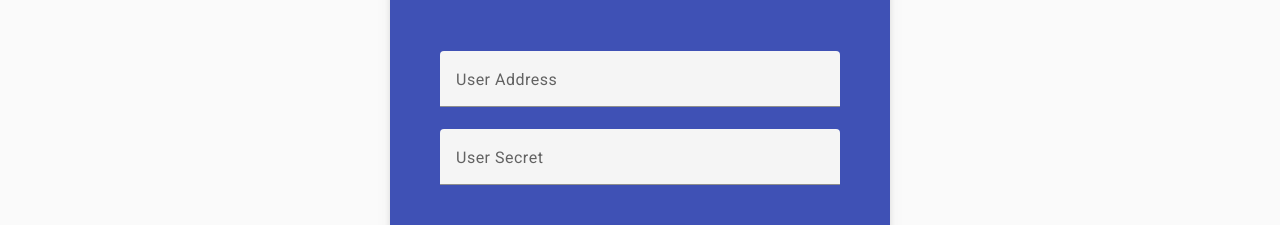
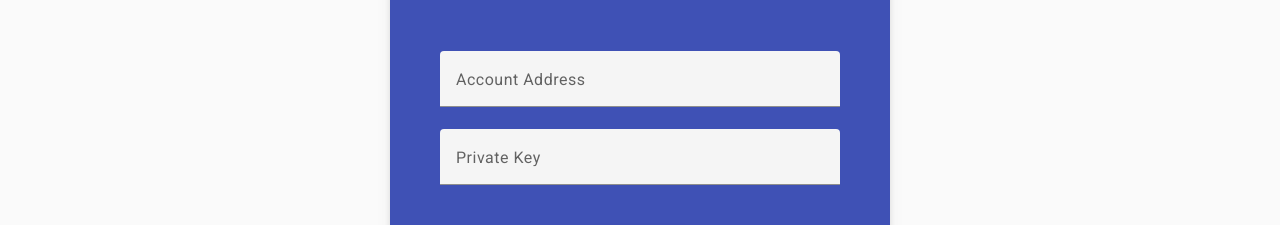
Before and after one commit to Nowpngs/ethereum-cat-adoptation, an Angular app in the folder frontend/: page /login in a window 1280 px wide. Shown: the part 325-550 px from the top of the page. Built offline with nearby package versions, Linux system fonts and the light colour scheme.

Commit message:
FE: make the login logout logic for the sidebar

```diff
--- a/frontend/src/app/modules/core/layout/sidebar/sidebar.component.html
+++ b/frontend/src/app/modules/core/layout/sidebar/sidebar.component.html
@@ -9,7 +9,13 @@
     </ng-container>
   </div>
   <div class="sidebar-credentials">
-    <div class="login"
+    <div class="login-logout"
+        *ngIf="!isLogin"
         (click)="goToLink('/login')">Login</div>
+    <div *ngIf="isLogin"
+        class="login-logout"
+        (click)="logout()">
+      Logout
+    </div>
   </div>
 </div>
--- a/frontend/src/app/modules/core/layout/sidebar/sidebar.component.scss
+++ b/frontend/src/app/modules/core/layout/sidebar/sidebar.component.scss
@@ -43,7 +43,7 @@
     align-items: end;
     padding-bottom: 20px;
 
-    .login {
+    .login-logout {
       width: 100%;
       font-size: 1rem;
       text-align: center;
--- a/frontend/src/app/modules/core/layout/sidebar/sidebar.component.ts
+++ b/frontend/src/app/modules/core/layout/sidebar/sidebar.component.ts
@@ -1,18 +1,27 @@
-import { Component, EventEmitter, Output } from '@angular/core';
+import { Component, EventEmitter, OnInit, Output } from '@angular/core';
 import { Router } from '@angular/router';
-import { USER_FEATURES } from 'src/app/constants/side-bar.constants';
+import {
+  PUBLIC_FEATURES,
+  USER_FEATURES,
+} from 'src/app/constants/side-bar.constants';
 import { Features } from 'src/app/models/core.models';
+import { CoreService } from 'src/app/services/core.service';
 
 @Component({
   selector: 'app-sidebar',
   templateUrl: './sidebar.component.html',
   styleUrls: ['./sidebar.component.scss'],
 })
-export class SidebarComponent {
+export class SidebarComponent implements OnInit {
   @Output() redirectUrl = new EventEmitter<void>();
-  features: Features[] = USER_FEATURES;
+  features: Features[] = [];
+  isLogin: boolean = this.coreService.isLogin();
 
-  constructor(private router: Router) {}
+  constructor(private router: Router, private coreService: CoreService) {}
+
+  ngOnInit(): void {
+    this.features = this.isLogin ? USER_FEATURES : PUBLIC_FEATURES;
+  }
 
   isSelected(featureUrl: string): boolean {
     if (featureUrl === '') {
@@ -25,4 +34,9 @@ export class SidebarComponent {
     this.redirectUrl.emit();
     this.router.navigate([featureUrl]);
   }
+
+  logout() {
+    this.coreService.logout();
+    window.location.reload();
+  }
 }
--- a/frontend/src/app/modules/login/login/login.component.html
+++ b/frontend/src/app/modules/login/login/login.component.html
@@ -2,15 +2,15 @@
   <div class="login-content">
     <div class="title"> Ethereum Cat Adoptation Login</div>
     <mat-form-field class="address">
-      <mat-label>User Address</mat-label>
+      <mat-label>Account Address</mat-label>
       <input matInput
-          placeholder="address"
+          placeholder="Account Address"
           [(ngModel)]="address">
     </mat-form-field>
     <mat-form-field class="address">
-      <mat-label>User Secret</mat-label>
+      <mat-label>Private Key</mat-label>
       <input matInput
-          placeholder="secret"
+          placeholder="Private Key"
           [(ngModel)]="secret">
     </mat-form-field>
     <div class="w-full flex justify-center items-center pt-5">
--- a/frontend/src/app/modules/login/login/login.component.ts
+++ b/frontend/src/app/modules/login/login/login.component.ts
@@ -27,6 +27,7 @@ export class LoginComponent implements OnInit {
         next: (value) => {
           this.coreService.setAddress(this.address);
           this.router.navigate(['']);
+          window.location.reload();
         },
         error: (error) => {
           console.log(error);
--- a/frontend/src/app/services/core.service.ts
+++ b/frontend/src/app/services/core.service.ts
@@ -2,15 +2,16 @@ import { Observable } from 'rxjs';
 import { ApiService } from './api.service';
 import { BACKEND_API } from '../constants/api.constants';
 import { Injectable } from '@angular/core';
+import { Router } from '@angular/router';
 
 @Injectable({
   providedIn: 'root',
 })
 export class CoreService {
-  constructor(private apiService: ApiService) {}
+  constructor(private apiService: ApiService, private router: Router) {}
 
-  login(data: { address: string; secret: string }): Observable<any> {
-    return this.apiService.post<any>(BACKEND_API.auth, data);
+  login(data: { address: string; secret: string }): Observable<string> {
+    return this.apiService.post<string>(BACKEND_API.auth, data);
   }
 
   setAddress(address: string): void {
@@ -20,4 +21,9 @@ export class CoreService {
   isLogin(): boolean {
     return !!localStorage.getItem('address');
   }
+
+  logout(): void {
+    localStorage.removeItem('address');
+    this.router.navigate(['']);
+  }
 }
```
